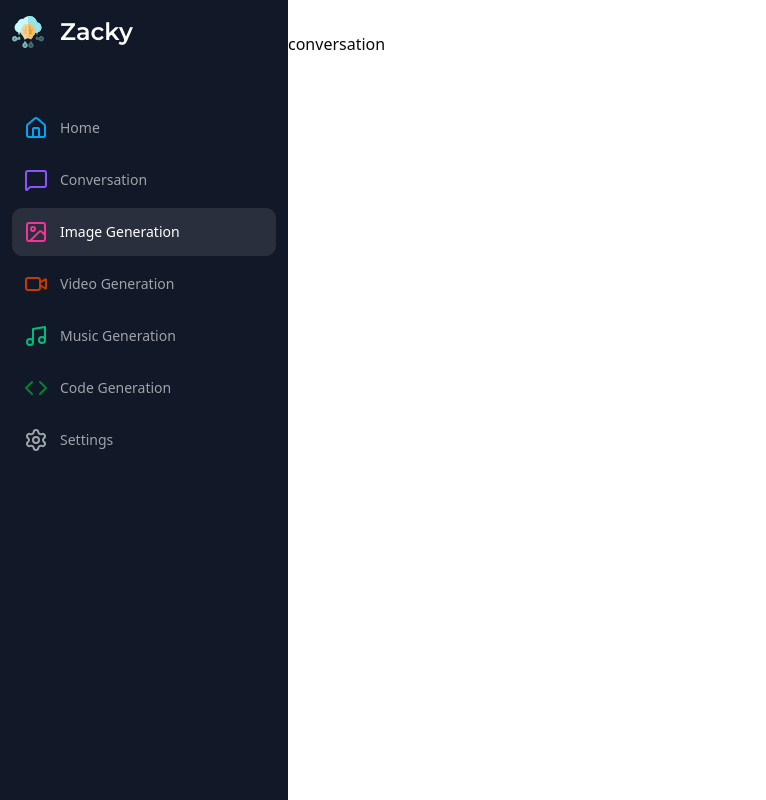
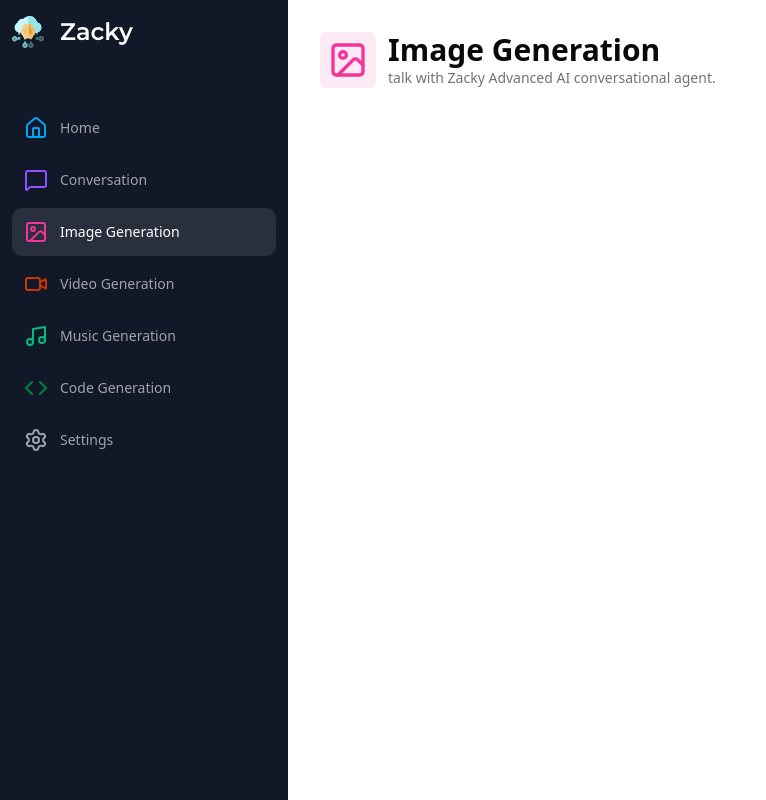
Before and after one commit to Mohamed780050/zacky, a Next.js app: page /image_generation in a window 1280 px wide. Shown: the whole page, without its empty margins (0-766 px from the left). Built offline with nearby package versions, Linux system fonts and the light colour scheme.

Commit message:
added video and image headline

```diff
--- a/src/app/(protected)/image_generation/page.tsx
+++ b/src/app/(protected)/image_generation/page.tsx
@@ -1,4 +1,16 @@
+import Heading from "@/features/root/_components/Heading";
+import { ImageIcon } from "lucide-react";
+
 function page() {
-  return <div>conversation</div>;
+  return (
+    <div>
+      <Heading
+        title="Image Generation"
+        description="talk with Zacky Advanced AI conversational agent."
+        icon={<ImageIcon className="h-10 w-10 text-pink-500" />}
+        bgColor="bg-pink-500/10"
+      />
+    </div>
+  );
 }
 export default page;
--- a/src/app/(protected)/video_generation/page.tsx
+++ b/src/app/(protected)/video_generation/page.tsx
@@ -1,4 +1,16 @@
+import Heading from "@/features/root/_components/Heading";
+import { VideoIcon } from "lucide-react";
+
 function page() {
-  return <div>conversation</div>;
+  return (
+    <div>
+      <Heading
+        title="Video Generation"
+        description="Generate images using Zacky Advanced AI."
+        icon={<VideoIcon className="h-10 w-10 text-orange-700" />}
+        bgColor="bg-orange-700/10"
+      />
+    </div>
+  );
 }
 export default page;
```
